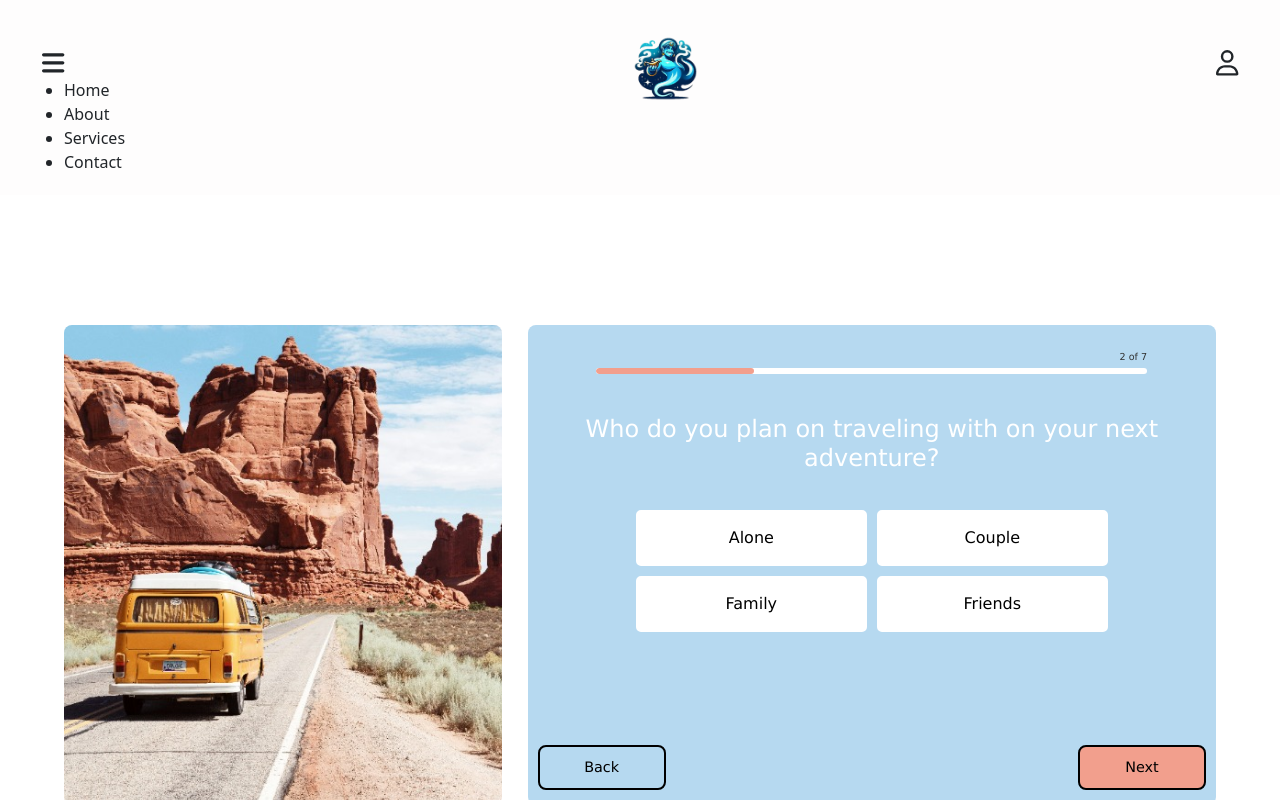
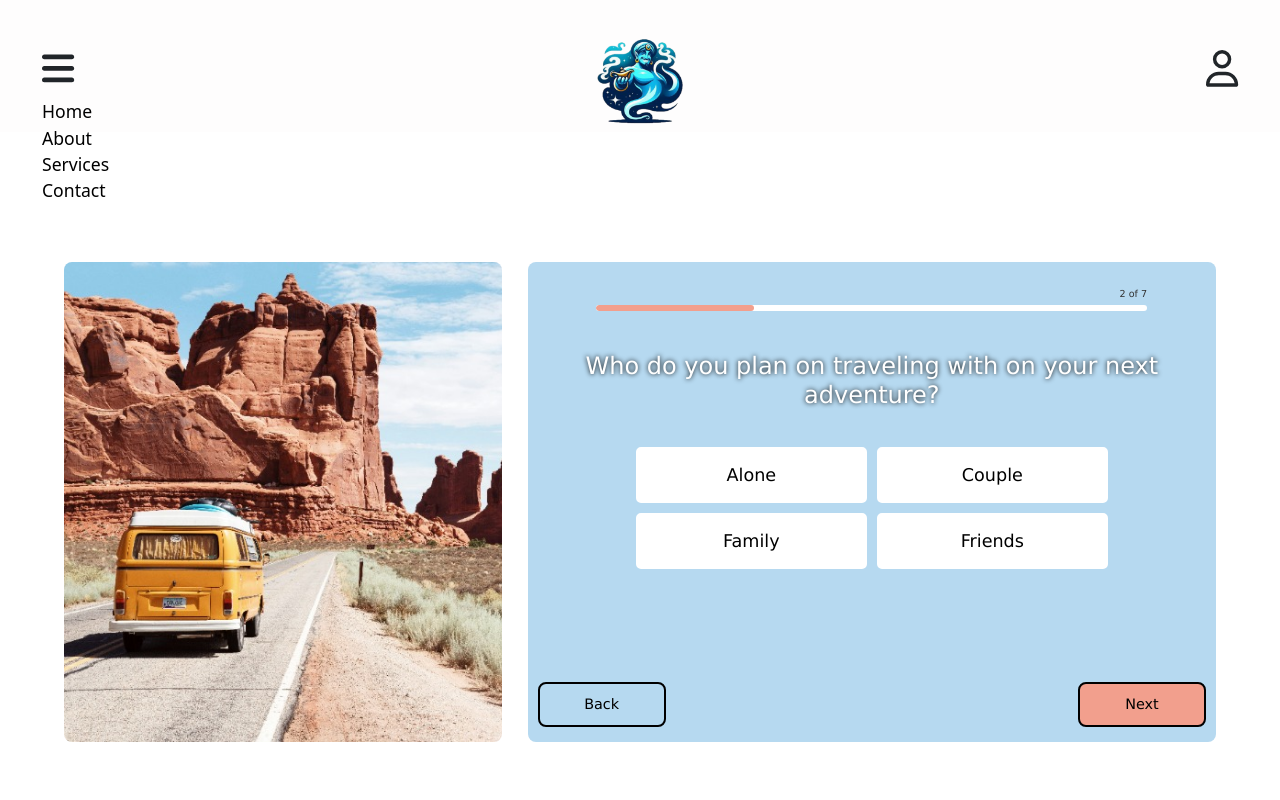
Before and after one commit to McTeaCup/TravelGenie, a React (Vite) app in the folder reactapp4.client/: page /party in a window 1280 px wide. Both pictures are taken after a click on the icon 53 px from the left and 55 px from the top of the page. Shown: the top 800 px of the page. Built offline with nearby package versions, Linux system fonts and the light colour scheme.

Commit message:
fixed navbar styling and desktop styling

```diff
--- a/reactapp4.client/src/components/Header.jsx
+++ b/reactapp4.client/src/components/Header.jsx
@@ -20,14 +20,16 @@ function Header() {
             <div className={style.header}>
                 <div className="hamburger">
                     <FontAwesomeIcon icon={faBars} className={style.hamburgerIcon} onClick={toggleMenu} />
-                    {isOpen && (
-                        <ul>
-                            <li>Home</li>
-                            <li>About</li>
-                            <li>Services</li>
-                            <li>Contact</li>
-                        </ul>
-                    )}
+                    <div className={style.hamburgerMenu}>
+                        {isOpen && (
+                            <ul>
+                                <Link to="/"><li>Home</li></Link>
+                                <Link to="/"><li>About</li></Link>
+                                <Link to="/"><li>Services</li></Link>
+                                <Link to="/"><li>Contact</li></Link>
+                            </ul>
+                        )}
+                    </div>
                 </div>
                 <Link to="/">
                     <img src={logo} className={style.logo} alt="TravelGenie" />
--- a/reactapp4.client/src/pages/1destination.jsx
+++ b/reactapp4.client/src/pages/1destination.jsx
@@ -112,6 +112,7 @@ const Destination = () => {
                         <div className={style.line1} />
                     </div>
                 </div>
+                <h2 className={style.formText}>Where and when do you plan to travel?</h2>
                 <div className={style.inputs}>
                     <select className={style.locationLabel} id="country" value={selectedCountry} onChange={handleCountryChange}>
                         <option value="">Select a country</option>
--- a/reactapp4.client/src/style.module.css
+++ b/reactapp4.client/src/style.module.css
@@ -61,7 +61,7 @@
     top: 90px;
     text-align: center;
     font-size: 1rem;
-    /* width: 90vw; */
+    text-shadow: 0 0 5px #000000;
     color: white;
 }
 
@@ -133,6 +133,7 @@
     flex-direction: column;
     gap: 10px;
     margin-bottom: 20px;
+    margin-top: 10vh;
 }
 
 .select, .locationLabel {
@@ -185,7 +186,7 @@ input[type="date"] {
     border-radius: 15px;
     /* box-shadow: 0 4px 8px rgba(0, 0, 0, 0.1); */
     margin: 0 auto;
-    width: 100%;
+    width: 95vw;
     position: absolute;
     top: 125px;
 }
@@ -273,6 +274,7 @@ input[type="date"] {
 }
 
 .formButton {
+    flex: 1 1 auto;
     padding: 10px 20px;
     font-size: 16px;
     background-color: #ffffff;
@@ -327,6 +329,31 @@ input[type="date"] {
     justify-content: space-between;
     width: 95vw;
     margin-top: 10px;
+}
+
+.hamburgerMenu {
+    position: absolute;
+    width: 25vw;
+}
+
+.hamburgerMenu ul {
+    padding: 10px 0 0 0;
+}
+
+.hamburgerMenu li {
+    list-style: none;
+    padding: 0 0 0 10px;
+    font-size: 1.1rem;
+}
+
+.hamburgerMenu a {
+    text-decoration: none;
+    color: #000000;
+}
+
+.hamburgerMenu li:hover {
+    color: #F29F8D;
+    text-decoration: underline;
 }
 
 .logo {
@@ -766,6 +793,19 @@ input[type="date"] {
 }
 
 @media screen and (min-width: 800px) {
+
+    .profileIcon, .hamburgerIcon {
+        font-size: 2.3rem;
+    }
+
+    .logo {
+        width: 90px;
+    }
+
+    .overlayContent {
+        margin-top: 2vh;
+    }
+
     .mainContainer {
         flex-direction: row;
         height: 90vh;
@@ -798,6 +838,12 @@ input[type="date"] {
     .locationLabel {
         width: 30vw;
         height: 7vh;
+        font-size: 1.1rem;
+    }
+
+    .arrivalContainer, .departureContainer {
+        width: 10vw;
+        font-size: 1.1rem;
     }
 
     .inputsDate {
@@ -806,7 +852,6 @@ input[type="date"] {
         width: 30vw;
         row-gap: 10px;
     }
-
 
     .select {
         width: 20px;
@@ -823,7 +868,7 @@ input[type="date"] {
     }
 
     .formButton {
-        font-size: 1rem;
+        font-size: 1.1rem;
         flex: 1 1 auto;
         width: 20vh;
         height: 7vh;
```
Also changed, not shown: 4 other files (tests, documents, lock files or other folders).
